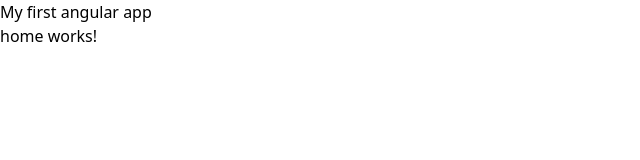
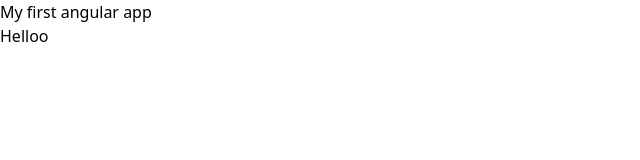
Before and after one commit to thisaraganhewa/AngularTutorial, an Angular app: page / in a window 1280 px wide. Shown: the top 160 px of the page, without its empty margins (0-640 px from the left). Built offline with nearby package versions, Linux system fonts and the light colour scheme.

Commit message:
data binding 1

```diff
--- a/src/app/Pages/home/home.component.html
+++ b/src/app/Pages/home/home.component.html
@@ -1 +1 @@
-<p>home works!</p>
+<p>{{myVar}}</p>
--- a/src/app/Pages/home/home.component.ts
+++ b/src/app/Pages/home/home.component.ts
@@ -1,4 +1,4 @@
-import { Component } from '@angular/core';
+import { Component, Signal } from '@angular/core';
 
 @Component({
   selector: 'app-home',
@@ -8,4 +8,6 @@ import { Component } from '@angular/core';
 })
 export class HomeComponent {
 
+  myVar = "Helloo"
+
 }
```
